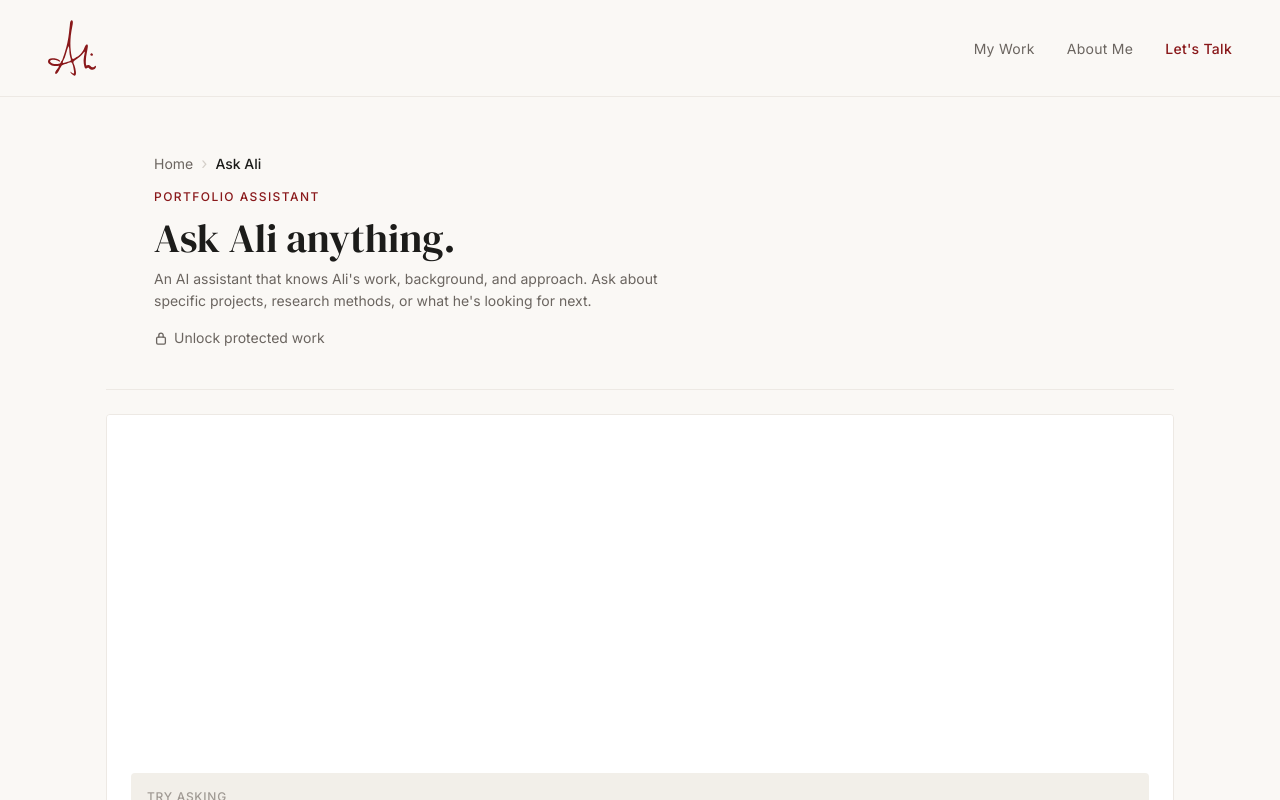
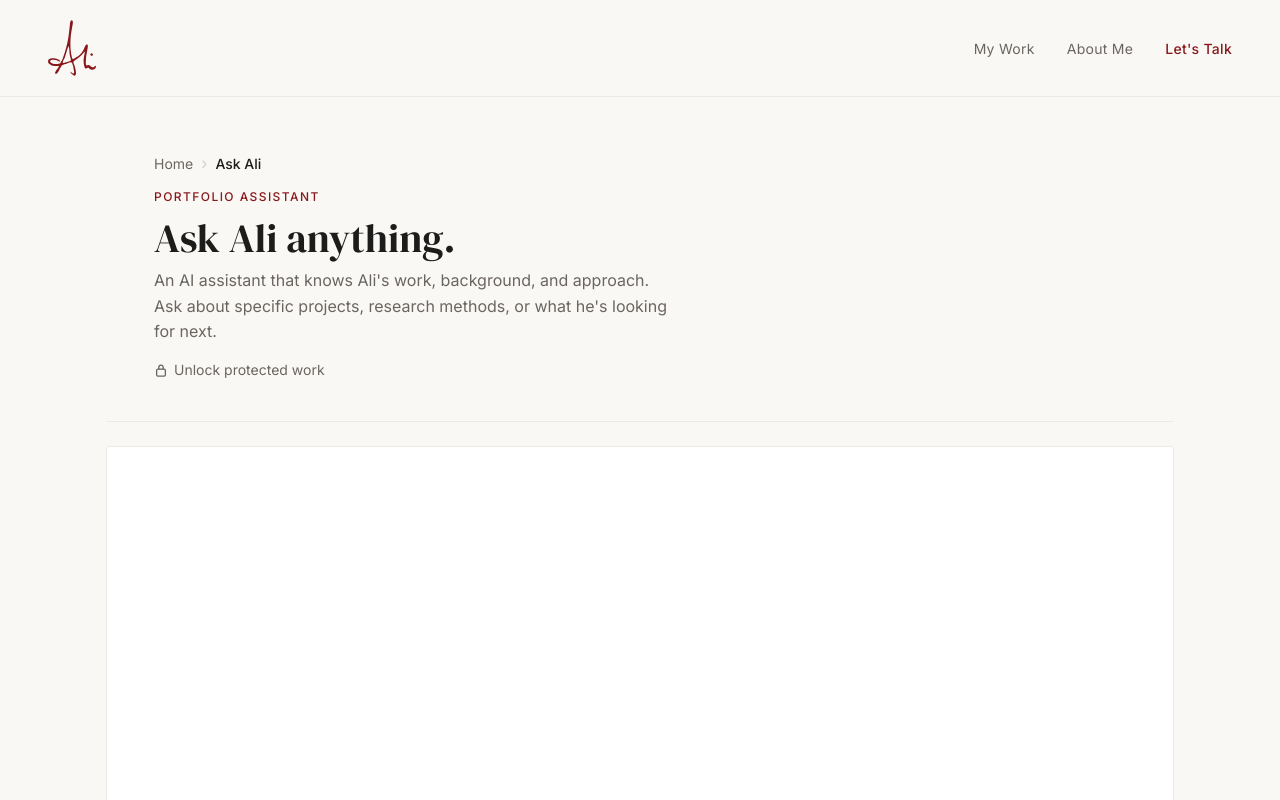
Before and after one commit to alikhandesign/alikhandesign.com, a Next.js app: page /chat in a window 1280 px wide. Shown: the top 800 px of the page. Built offline with nearby package versions, Linux system fonts and the light colour scheme.

Commit message:
Typography: fix font scale across site -- nav/buttons to --text-sm, heading hierarchy, case study layout

```diff
--- a/app/chat/page.tsx
+++ b/app/chat/page.tsx
@@ -217,7 +217,7 @@ export default function ChatPage() {
           <h1 className="font-serif" style={{ fontSize: 'var(--text-4xl)', fontWeight: 400, lineHeight: 1.1, marginBottom: '0.5rem' }}>
             Ask Ali anything.
           </h1>
-          <p style={{ fontSize: 'var(--text-sm)', color: 'var(--color-text-muted)', lineHeight: 1.6, maxWidth: 520, marginBottom: 'var(--space-4)' }}>
+          <p style={{ fontSize: 'var(--text-base)', color: 'var(--color-text-muted)', lineHeight: 1.6, maxWidth: 520, marginBottom: 'var(--space-4)' }}>
             An AI assistant that knows Ali's work, background, and approach. Ask about specific projects, research methods, or what he's looking for next.
           </p>
 
```
